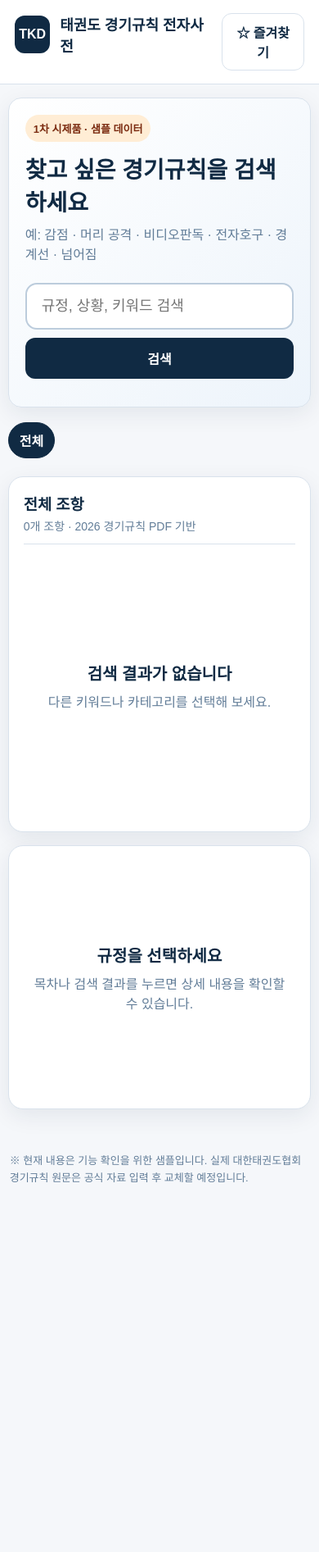
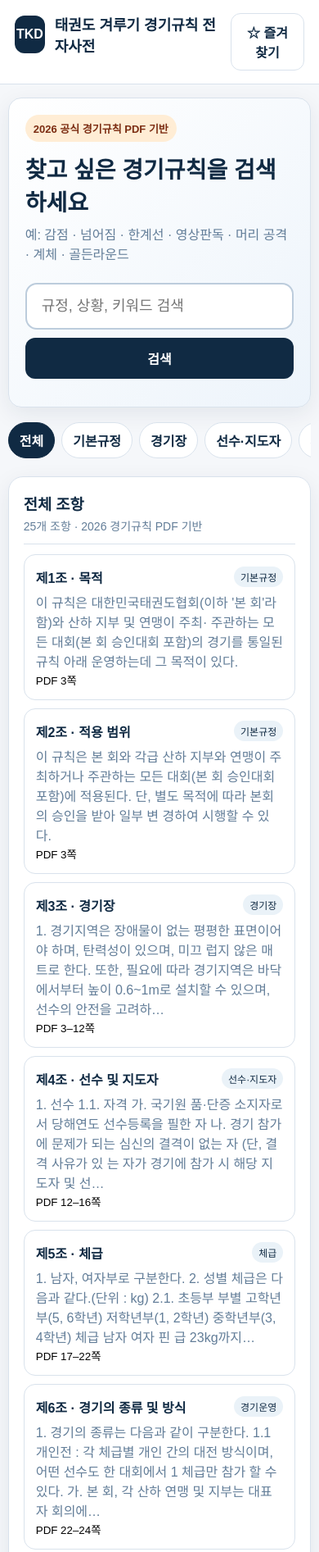
Before and after one commit to merech001-collab/taekwondo-rule-dictionary, a plain HTML site: page index.html in a window 390 px wide. Shown: the top 1893 px of the page at 82% size. Before the commit the page ends 1480 px from the top, so only its background shows below. Drawn offline with Linux system fonts and the light colour scheme.

Commit message:
Load official 2026 competition rules data

```diff
--- a/index.html
+++ b/index.html
@@ -4,8 +4,8 @@
   <meta charset="utf-8" />
   <meta name="viewport" content="width=device-width, initial-scale=1" />
   <meta name="theme-color" content="#102a43" />
-  <title>태권도 경기규칙 전자사전</title>
-  <meta name="description" content="태권도 경기규칙을 빠르게 검색하고 해설과 판정 사례를 함께 보는 전자사전 시제품" />
+  <title>태권도 겨루기 경기규칙 전자사전</title>
+  <meta name="description" content="2026 태권도 겨루기 경기규칙을 빠르게 검색하고 조항별로 열람하는 전자사전" />
   <link rel="stylesheet" href="styles.css" />
 </head>
 <body>
@@ -13,24 +13,22 @@
     <div class="brand">
       <div class="brand-mark" aria-hidden="true">TKD</div>
       <div>
-        <h1>태권도 경기규칙 전자사전</h1>
-        <p>심판 · 지도자 · 선수 · 대학생을 위한 빠른 규칙 검색</p>
+        <h1>태권도 겨루기 경기규칙 전자사전</h1>
+        <p>2026 경기규칙 · 개정 2025.11.26 · 심판·지도자·선수용</p>
       </div>
     </div>
-    <button id="favoritesToggle" class="ghost-btn" type="button">★ 즐겨찾기</button>
+    <button id="favoritesToggle" class="ghost-btn" type="button">☆ 즐겨찾기</button>
   </header>
 
   <main class="container">
     <section class="hero">
-      <span class="sample-badge">1차 시제품 · 샘플 데이터</span>
+      <span class="sample-badge official-badge">2026 공식 경기규칙 PDF 기반</span>
       <h2>찾고 싶은 경기규칙을 검색하세요</h2>
-      <p>예: 감점 · 머리 공격 · 비디오판독 · 전자호구 · 경계선 · 넘어짐</p>
-
+      <p>예: 감점 · 넘어짐 · 한계선 · 영상판독 · 머리 공격 · 계체 · 골든라운드</p>
       <div class="search-wrap">
         <input id="searchInput" type="search" placeholder="규정, 상황, 키워드 검색" autocomplete="off" />
         <button id="searchButton" class="primary-btn" type="button">검색</button>
       </div>
-
       <div id="recentSearches" class="recent" aria-live="polite"></div>
     </section>
 
@@ -50,26 +48,26 @@
       <section class="results-card">
         <div class="section-heading">
           <div>
-            <h3 id="resultsTitle">전체 규정</h3>
+            <h3 id="resultsTitle">전체 조항</h3>
             <p id="resultsCount" class="muted"></p>
           </div>
         </div>
         <div id="resultsList" class="results-list"></div>
       </section>
 
-      <article id="detailPanel" class="detail-card" aria-live="polite">
-        <div class="empty-state">
-          <strong>규정을 선택하세요</strong>
-          <span>목차나 검색 결과를 누르면 상세 내용을 확인할 수 있습니다.</span>
-        </div>
-      </article>
+      <article id="detailPanel" class="detail-card" aria-live="polite"></article>
     </section>
   </main>
 
   <footer class="footer">
-    <p>※ 현재 내용은 기능 확인을 위한 샘플입니다. 실제 대한태권도협회 경기규칙 원문은 공식 자료 입력 후 교체할 예정입니다.</p>
+    <p>자료 기준: 「2026 태권도 겨루기 경기규칙」. PDF 텍스트 추출 과정에서 표·줄바꿈은 원본과 다르게 보일 수 있으므로 중요한 판정은 원본 PDF와 함께 확인하세요.</p>
   </footer>
 
+  <script src="data/rules-1.js"></script>
+  <script src="data/rules-2.js"></script>
+  <script src="data/rules-3.js"></script>
+  <script src="data/rules-4.js"></script>
+  <script src="data/rules-5.js"></script>
   <script src="app.js"></script>
 </body>
 </html>
```
